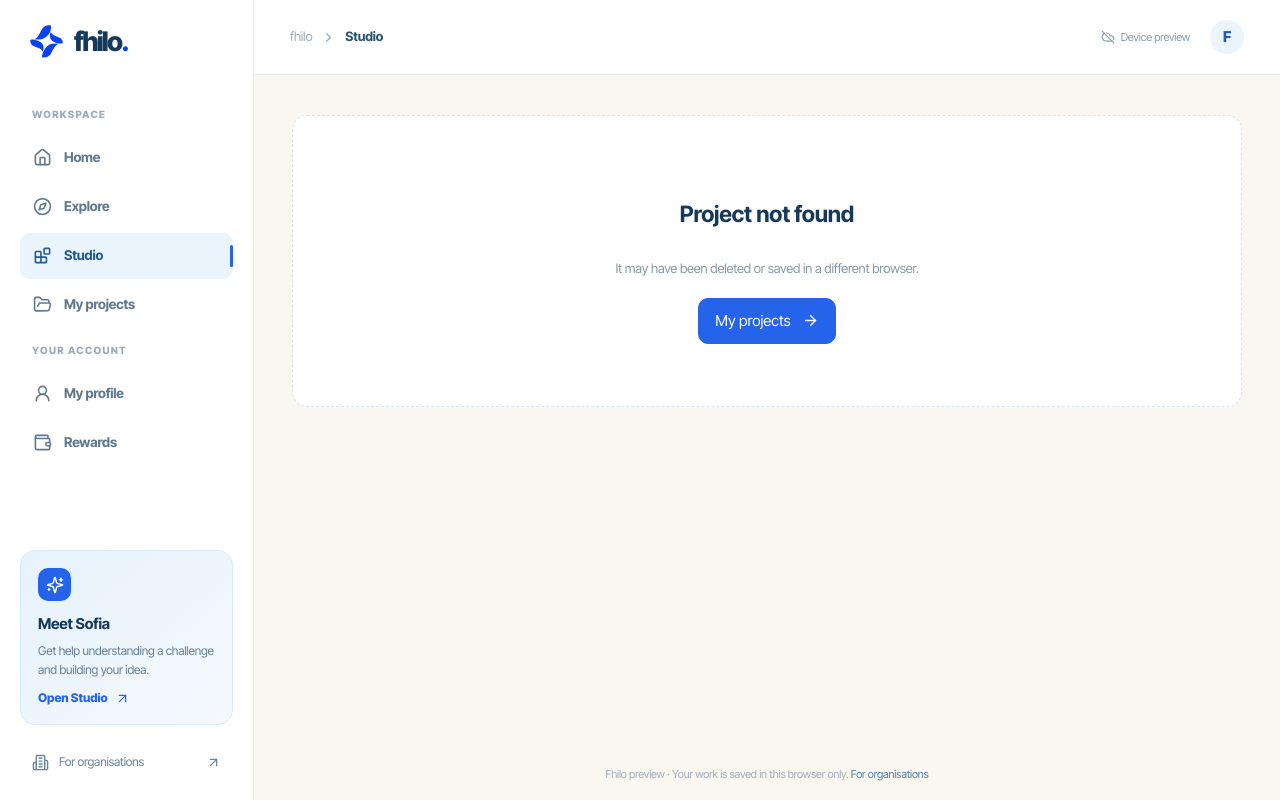
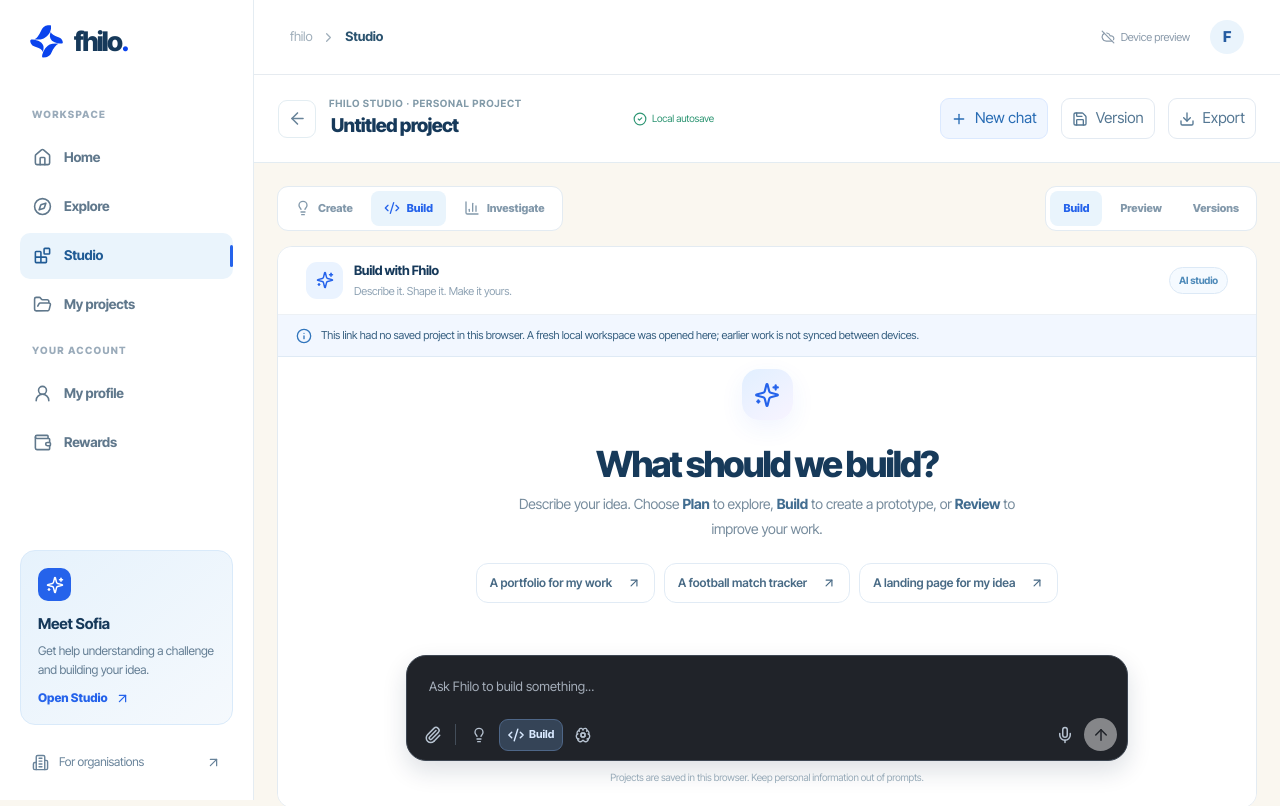
Before and after one commit to trenchsheikh/ai-hack-project, a React (Vite) app: page /app/studio/13b56b64-14df-4efa-8edf-567d80291c27 in a window 1280 px wide. Shown: the top 806 px of the page. Built offline with nearby package versions, Linux system fonts and the light colour scheme.

Commit message:
fix(studio): prevent blank project pages and show UI without backend

```diff
--- a/src/FhiloApp.jsx
+++ b/src/FhiloApp.jsx
@@ -1,6 +1,7 @@
 import React,{useState} from "react";
 import FhiloLanding from "./FhiloLanding";
 import Studio from "./FhiloStudio";
+import StudioErrorBoundary from "./StudioErrorBoundary";
 import {OrganisationsLanding,OrganisationDashboard,OrganisationCreate} from "./FhiloOrg";
 import {opportunities,blankProfile,newProject} from "./fhilo-data";
 import {useStored,useRoute,AppShell,Home,Explore,OpportunityDetail,Projects,Profile,Rewards,Lessons,WelcomeModal} from "./FhiloAppParts";
@@ -29,7 +30,7 @@ export default function FhiloApp(){
   if(path==="/app"||path==="/app/home")return <Home profile={profile} projects={projects} lessonsDone={lessonsDone} go={go} create={create}/>;
   if(path==="/app/explore"||path==="/app/opportunities")return <Explore key={path} go={go}/>;
   if(path.startsWith("/app/opportunities/"))return <OpportunityDetail item={opportunities.find(o=>o.id===segments[2])} go={go} create={create}/>;
-  if(path==="/app/studio"||path.startsWith("/app/studio/"))return <Studio key={segments[2]||"new"} projectId={segments[2]} projects={projects} setProjects={setProjects} create={create} update={update} go={go}/>;
+  if(path==="/app/studio"||path.startsWith("/app/studio/"))return <StudioErrorBoundary key={segments[2]||"new"}><Studio projectId={segments[2]} projects={projects} setProjects={setProjects} create={create} update={update} go={go}/></StudioErrorBoundary>;
   if(path==="/app/projects")return <Projects projects={projects} go={go} create={create} remove={remove}/>;
   if(path==="/app/profile")return <Profile profile={profile} setProfile={setProfile} projects={projects} lessonsDone={lessonsDone} go={go}/>;
   if(path==="/app/rewards")return <Rewards/>;
--- a/src/FhiloStudio.jsx
+++ b/src/FhiloStudio.jsx
@@ -1,8 +1,14 @@
 import React,{useState,useMemo,useEffect} from "react";
 import {ArrowLeft,ArrowRight,ArrowUpRight,Check,CheckCircle2,ChevronDown,Code2,Lightbulb,BarChart3,Sparkles,Send,Save,Download,Play,Eye,RefreshCw,RotateCcw,BookOpen,Clock3,FileText,Info,AlertCircle,Maximize2,PanelRightClose,PanelRightOpen,Copy,MessageSquare,FolderOpen,Trophy,Plus,ShieldCheck,Trash2} from "lucide-react";
-import {opportunities,starterHtml,formatDate} from "./fhilo-data";
+import {opportunities,starterHtml,formatDate,newProject} from "./fhilo-data";
 import {PromptInputBox} from "./components/ui/ai-prompt-box";
 import {AIConversation} from "./components/ui/ai-actions";
+
+// Fhilo Studio uses its own button because the AppParts button is not exported.
+// Without it, project routes throw a ReferenceError and React renders a blank page.
+function Button({children,onClick,icon:Icon=ArrowRight,variant="",disabled=false,type="button",className=""}){
+ return <button type={type} className={"f-btn "+variant+" "+className} disabled={disabled} onClick={onClick}>{children}{Icon&&<Icon size={17}/>}</button>;
+}
 
 const modes=[{id:"create",icon:Lightbulb,title:"Create",desc:"Turn your idea into a clear, shareable project."},
  {id:"code",icon:Code2,title:"Build",desc:"Write and preview a working web prototype."},
@@ -120,6 +126,7 @@ function BuildWorkspace({project,opportunity,update,safeHtml}){
  return <div className={"fh-build-workspace"+(showOutput?"":" is-empty")}>
   <section className="fh-build-chat" aria-label="Fhilo AI building chat">
    <div className="fh-build-chat-head"><span className="fh-build-chat-symbol"><Sparkles size={18}/></span><div><strong>Build with Fhilo</strong><small>Describe it. Shape it. Make it yours.</small></div><span className="fh-build-chat-pill">AI studio</span></div>
+   {project.localRecoveryNotice&&<div className="fh-studio-local-notice" role="status"><Info size={16}/> This link had no saved project in this browser. A fresh local workspace was opened here; earlier work is not synced between devices.</div>}
    <div className="fh-build-conversation">
     <AIConversation messages={messages} loading={working} onRetry={retry} onFeedback={rate} emptyState={
      <div className="fh-build-welcome"><span className="fh-build-orb"><Sparkles size={26}/></span><h2>What should we build?</h2><p>Describe your idea. Choose <b>Plan</b> to explore, <b>Build</b> to create a prototype, or <b>Review</b> to improve your work.</p><div className="fh-build-ideas">{suggestions.map(s=><button type="button" key={s} onClick={()=>setPrompt(s)}>{s}<ArrowUpRight size={14}/></button>)}</div></div>
@@ -184,9 +191,19 @@ function StudioEditor({project,opportunity,update,go,projects,setProjects,create
  </div>;
 }
 export default function Studio({projectId,projects,setProjects,create,go,update}){
- // Return directly to the latest Build chat without showing an intermediate choice screen.
- const project=projectId?projects.find(p=>p.id===projectId):projects.filter(p=>p.mode==="code").sort((a,b)=>(b.updatedAt||"").localeCompare(a.updatedAt||""))[0];
+ // Every saved project is local until accounts and the database are connected.
+ // If a direct-link UUID has not been seen in this browser, show a fresh
+ // usable Studio interface at that URL rather than a blank or dead-end page.
+ const fallback=useMemo(()=>{
+  if(!projectId||!/^[a-f0-9]{8}-[a-f0-9]{4}-[a-f0-9]{4}-[a-f0-9]{4}-[a-f0-9]{12}$/i.test(projectId))return null;
+  return {...newProject(null,"code"),id:projectId,localRecoveryNotice:true};
+ },[projectId]);
+ useEffect(()=>{
+  if(!fallback)return;
+  setProjects(xs=>xs.some(p=>p.id===fallback.id)?xs:[fallback,...xs]);
+ },[fallback,setProjects]);
+ const project=projectId?(projects.find(p=>p.id===projectId)||fallback):projects.filter(p=>p.mode==="code").sort((a,b)=>(b.updatedAt||"").localeCompare(a.updatedAt||""))[0];
  if(!projectId&&!project)return <StudioEntry projects={projects} create={create} go={go}/>;
- if(!project)return <div className="f-content"><div className="f-empty"><h2>Project not found</h2><p>It may have been deleted or saved in a different browser.</p><button className="f-btn" onClick={()=>go("/app/projects")}>My projects <ArrowRight size={17}/></button></div></div>;
+ if(!project)return <div className="f-content"><div className="f-empty"><h2>Project link not available</h2><p>Open Studio to create a new local project. Projects aren't synced between devices yet.</p><button className="f-btn" onClick={()=>go("/app/studio")}>Open Studio <ArrowRight size={17}/></button></div></div>;
  return <StudioEditor project={project} opportunity={opportunities.find(o=>o.id===project.opportunityId)} projects={projects} setProjects={setProjects} update={update} go={go} create={create}/>;
 }
--- /dev/null
+++ b/src/StudioErrorBoundary.jsx
@@ -0,0 +1,34 @@
+import React from "react";
+
+/**
+ * Keep the Studio navigation usable even if a future UI component throws.
+ * This is a frontend error boundary, independent of any backend or AI setup.
+ */
+export default class StudioErrorBoundary extends React.Component {
+ constructor(props){
+  super(props);
+  this.state={failed:false};
+ }
+ static getDerivedStateFromError(){
+  return {failed:true};
+ }
+ componentDidCatch(error,info){
+  console.error("Fhilo Studio failed to render",error,info);
+ }
+ render(){
+  if(this.state.failed){
+   return <section className="f-content" role="alert">
+    <div className="f-panel" style={{maxWidth:680,margin:"35px auto"}}>
+     <span className="f-eyebrow">FHILO STUDIO</span>
+     <h1 style={{margin:"15px 0 8px"}}>We couldn't open this workspace.</h1>
+     <p>Your projects are stored in this browser. Try reopening Studio; no backend connection is required to view the interface.</p>
+     <div style={{display:"flex",gap:12,flexWrap:"wrap",marginTop:24}}>
+      <a className="f-btn" href="/app/studio">Open Studio</a>
+      <a className="f-btn outline" href="/app/projects">My projects</a>
+     </div>
+    </div>
+   </section>;
+  }
+  return this.props.children;
+ }
+}
--- a/src/fhilo.css
+++ b/src/fhilo.css
@@ -600,3 +600,8 @@
  .fh-build-workspace.is-empty .fh-build-ideas button{width:100%}
  .fh-build-workspace.is-empty .fh-build-compose{padding:10px 12px 16px}
 }
+
+/* Notice for a deep-linked Studio project that only exists on another device. */
+.fh-studio-local-notice{display:flex;align-items:flex-start;gap:9px;padding:12px 18px;background:#f2f7ff;color:#365f80;border-bottom:1px solid #dfeaf5;font-size:11px;line-height:1.6}
+.fh-studio-local-notice svg{flex-shrink:0;margin-top:1px;color:#3276bd}
+@media(max-width:520px){.fh-studio-local-notice{padding:10px 12px;font-size:10px}}
```
Also changed, not shown: 1 other file (tests, documents, lock files or other folders).
